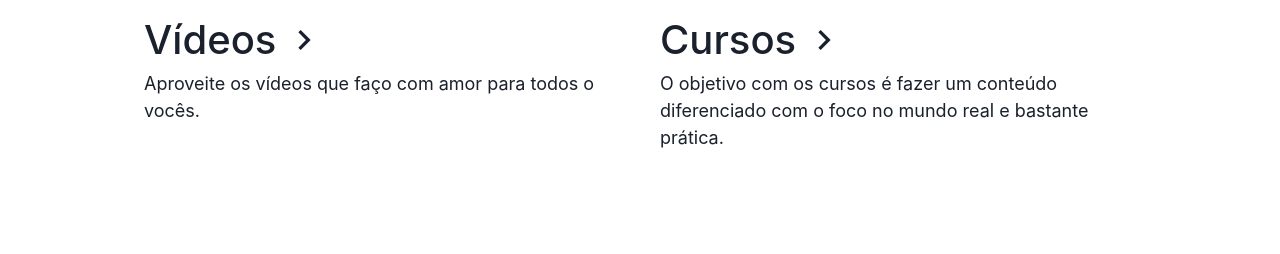
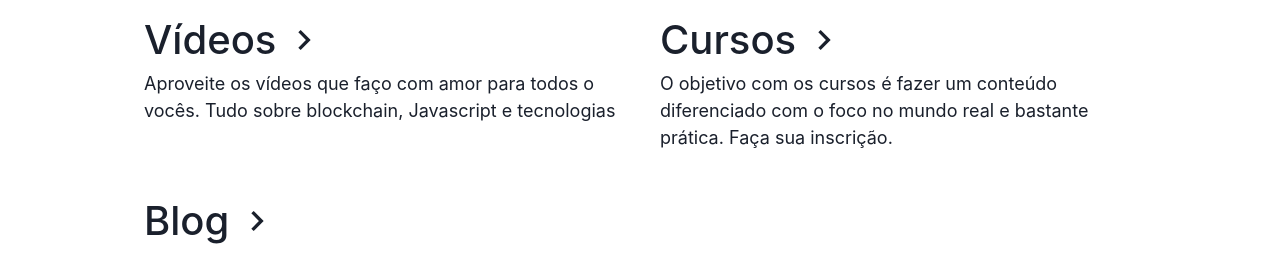
Before and after one commit to jeftarmascarenhas/jeftarmascarenhas.io, a Next.js app: page / in a window 1280 px wide. Shown: the part 651-905 px from the top of the page. Built offline with nearby package versions, Linux system fonts and the light colour scheme.

Commit message:
feat: adding blog link on home and changin links descriptions

```diff
--- a/src/modules/home/screens/main/components/Links/index.tsx
+++ b/src/modules/home/screens/main/components/Links/index.tsx
@@ -7,13 +7,19 @@ const LINKS_DATA = [
     id: 1,
     title: 'Vídeos',
     link: `/videos`,
-    description: `Aproveite os vídeos que faço com amor para todos o vocês.`
+    description: `Aproveite os vídeos que faço com amor para todos o vocês. Tudo sobre blockchain, Javascript e tecnologias`
   },
   {
     id: 2,
     title: 'Cursos',
     link: `/courses`,
-    description: `O objetivo com os cursos é fazer um conteúdo diferenciado com o foco no mundo real e bastante prática.`
+    description: `O objetivo com os cursos é fazer um conteúdo diferenciado com o foco no mundo real e bastante prática. Faça sua inscrição.`
+  },
+  {
+    id: 3,
+    title: 'Blog',
+    link: `/blog`,
+    description: `Nesse blog escreve tudo que estou fazendo e interessado como blockchain, web3, desenvolvimento web e mobile.`
   }
   // {
   //   id: 3,
```
